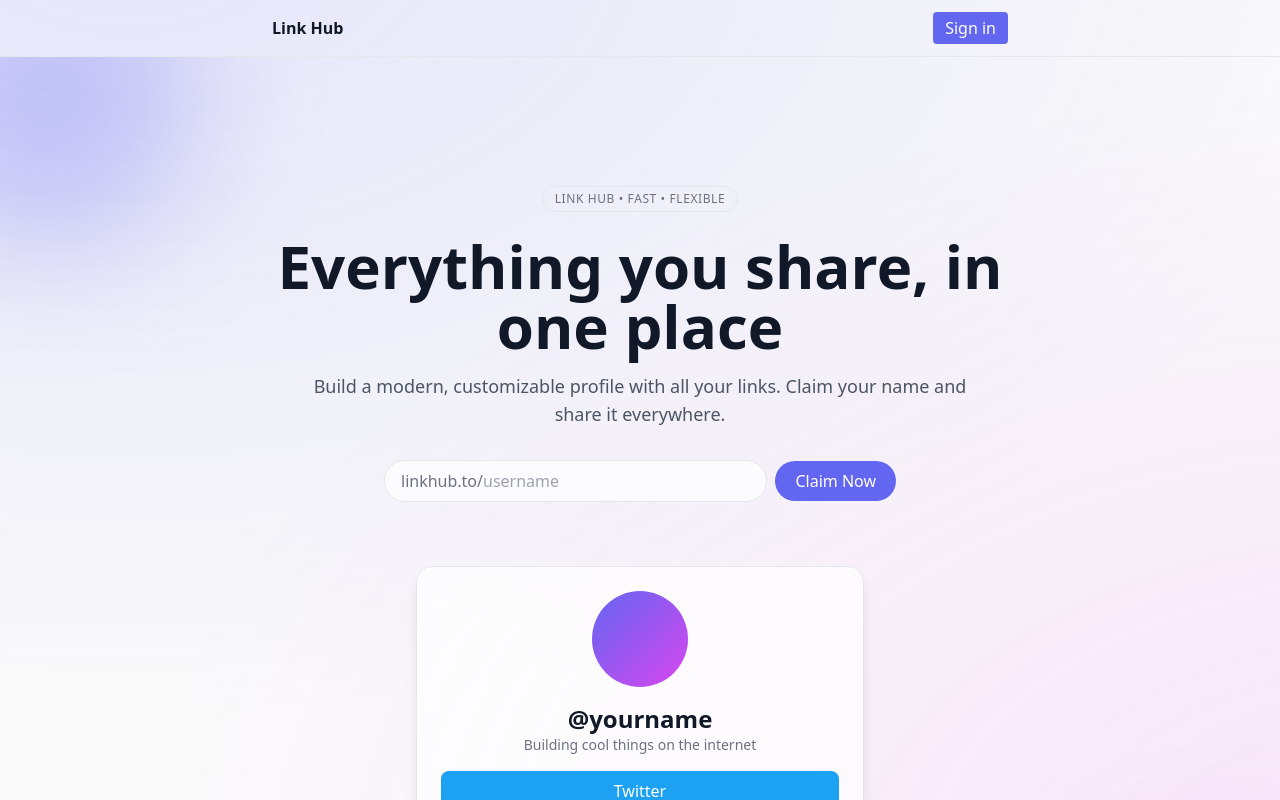
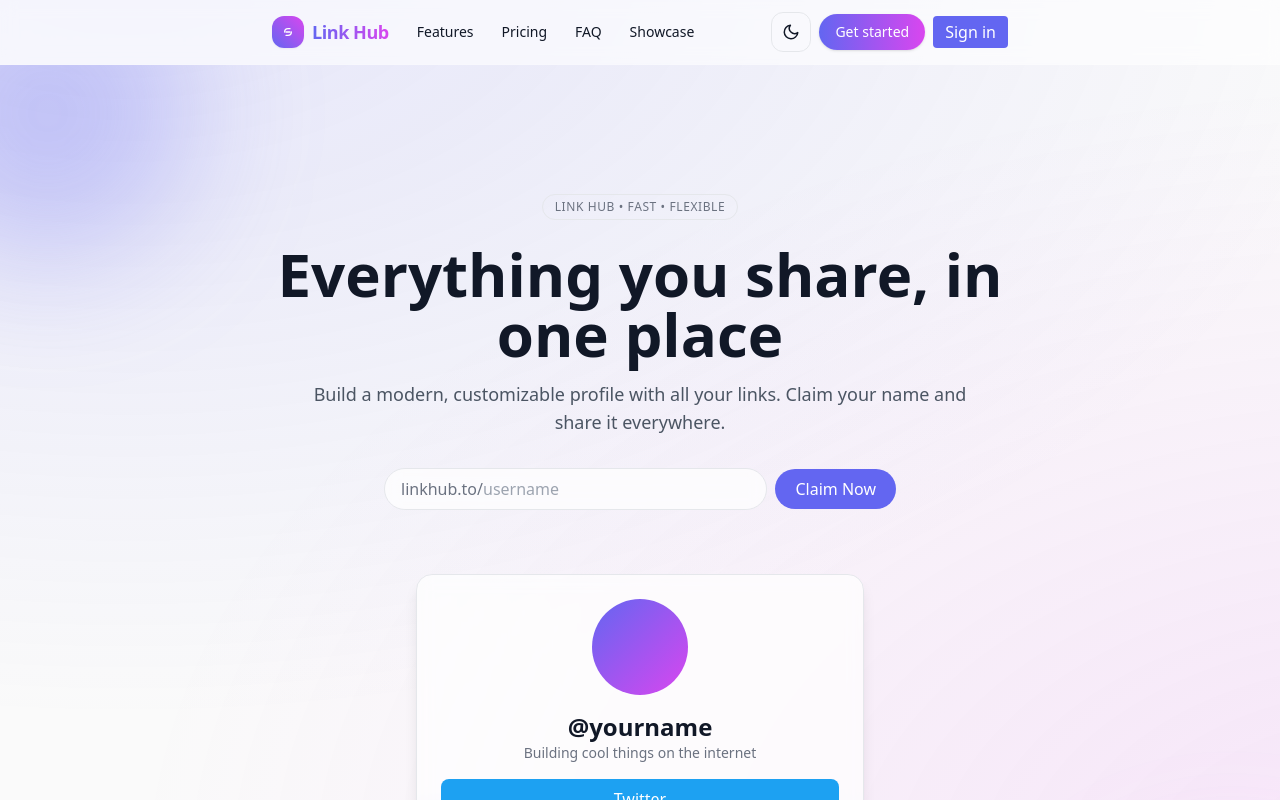
Before and after one commit to ayushedith/bruh, a Next.js app: page / in a window 1280 px wide. Shown: the top 800 px of the page. Built offline with nearby package versions, Linux system fonts and the light colour scheme; no server answers.

Commit message:
feat: enhance Navbar with theme toggle and improved layout

```diff
--- a/app/layout.tsx
+++ b/app/layout.tsx
@@ -11,7 +11,7 @@ export default function RootLayout({ children }: { children: ReactNode }) {
   return (
     <html lang="en" suppressHydrationWarning>
   <body className="min-h-screen app-bg">
-        {/* @ts-expect-error Server Component */}
+
         <Navbar />
         {children}
       </body>
--- a/components/Navbar.tsx
+++ b/components/Navbar.tsx
@@ -1,15 +1,74 @@
 import Link from 'next/link'
 import { auth } from '@/lib/auth'
 import { SignInOut } from './SignInOut'
+import ThemeToggle from '@/components/ThemeToggle'
 
 export default async function Navbar() {
   const session = await auth()
   return (
-    <nav className="border-b">
+    <nav className="sticky top-0 z-50 bg-white/60 dark:bg-neutral-900/40 backdrop-blur supports-[backdrop-filter]:bg-white/60 border-b border-white/10">
       <div className="container-max py-3 flex items-center justify-between">
-        <Link href="/" className="font-semibold">Link Hub</Link>
-        <div className="flex items-center gap-3">
-          <SignInOut isAuthed={!!session?.user} />
+        {/* Left: Brand */}
+        <div className="flex items-center gap-4">
+          <Link href="/" className="group inline-flex items-center gap-2">
+            <span className="relative inline-grid place-items-center h-8 w-8 rounded-xl bg-gradient-to-tr from-indigo-500 to-fuchsia-500 text-white shadow-sm">
+              <svg width="16" height="16" viewBox="0 0 24 24" fill="none" xmlns="http://www.w3.org/2000/svg">
+                <path d="M7 12a5 5 0 0 1 5-5h3" stroke="currentColor" strokeWidth="2" strokeLinecap="round"/>
+                <path d="M17 12a5 5 0 0 1-5 5H9" stroke="currentColor" strokeWidth="2" strokeLinecap="round"/>
+                <path d="M9 12h6" stroke="currentColor" strokeWidth="2" strokeLinecap="round"/>
+              </svg>
+            </span>
+            <span className="text-lg font-semibold tracking-tight bg-clip-text text-transparent bg-gradient-to-r from-indigo-500 to-fuchsia-500">Link Hub</span>
+          </Link>
+          {/* Desktop nav */}
+          <ul className="hidden md:flex items-center gap-1 text-sm">
+            <li><a className="px-3 py-2 rounded-full hover:bg-black/5 dark:hover:bg-white/5" href="#features">Features</a></li>
+            <li><a className="px-3 py-2 rounded-full hover:bg-black/5 dark:hover:bg-white/5" href="#pricing">Pricing</a></li>
+            <li><a className="px-3 py-2 rounded-full hover:bg-black/5 dark:hover:bg-white/5" href="#faq">FAQ</a></li>
+            <li><a className="px-3 py-2 rounded-full hover:bg-black/5 dark:hover:bg-white/5" href="#">Showcase</a></li>
+          </ul>
+        </div>
+
+        {/* Right: Actions */}
+        <div className="flex items-center gap-2">
+          <ThemeToggle />
+          {session?.user && (
+            <Link href="/dashboard" className="hidden sm:inline-flex items-center rounded-full border px-4 py-2 text-sm hover:bg-black/5 dark:hover:bg-white/5">Dashboard</Link>
+          )}
+          <Link
+            href={session?.user ? '/dashboard' : '/login'}
+            className="inline-flex items-center gap-2 rounded-full bg-gradient-to-r from-indigo-500 to-fuchsia-500 text-white px-4 py-2 text-sm shadow hover:opacity-95 transition"
+          >
+            {session?.user ? 'Create' : 'Get started'}
+          </Link>
+          <div className="hidden sm:block">
+            <SignInOut isAuthed={!!session?.user} />
+          </div>
+
+          {/* Mobile menu */}
+          <details className="md:hidden group relative">
+            <summary className="list-none inline-flex h-10 w-10 items-center justify-center rounded-xl hover:bg-black/5 dark:hover:bg-white/5 cursor-pointer">
+              <span className="sr-only">Open menu</span>
+              <div className="space-y-1.5">
+                <span className="block h-0.5 w-5 bg-current"></span>
+                <span className="block h-0.5 w-5 bg-current"></span>
+                <span className="block h-0.5 w-5 bg-current"></span>
+              </div>
+            </summary>
+            <div className="absolute right-0 mt-3 w-64 rounded-2xl border bg-white/80 dark:bg-neutral-900/80 backdrop-blur p-2 shadow-xl">
+              <Link className="block px-3 py-2 rounded-lg hover:bg-black/5 dark:hover:bg-white/5" href="#features">Features</Link>
+              <Link className="block px-3 py-2 rounded-lg hover:bg-black/5 dark:hover:bg-white/5" href="#pricing">Pricing</Link>
+              <Link className="block px-3 py-2 rounded-lg hover:bg-black/5 dark:hover:bg-white/5" href="#faq">FAQ</Link>
+              <Link className="block px-3 py-2 rounded-lg hover:bg-black/5 dark:hover:bg-white/5" href="#">Showcase</Link>
+              <div className="h-px my-2 bg-black/10 dark:bg-white/10" />
+              {session?.user && (
+                <Link className="block px-3 py-2 rounded-lg hover:bg-black/5 dark:hover:bg-white/5" href="/dashboard">Dashboard</Link>
+              )}
+              <div className="px-2 pt-2">
+                <SignInOut isAuthed={!!session?.user} />
+              </div>
+            </div>
+          </details>
         </div>
       </div>
     </nav>
--- /dev/null
+++ b/components/ThemeToggle.tsx
@@ -0,0 +1,43 @@
+"use client"
+
+import { useEffect, useState } from 'react'
+
+export default function ThemeToggle() {
+  const [dark, setDark] = useState(false)
+
+  useEffect(() => {
+    const stored = localStorage.getItem('theme')
+    const prefersDark = window.matchMedia('(prefers-color-scheme: dark)').matches
+    const isDark = stored ? stored === 'dark' : prefersDark
+    setDark(isDark)
+    document.documentElement.classList.toggle('dark', isDark)
+  }, [])
+
+  function toggle() {
+    const next = !dark
+    setDark(next)
+    document.documentElement.classList.toggle('dark', next)
+    localStorage.setItem('theme', next ? 'dark' : 'light')
+  }
+
+  return (
+    <button
+      onClick={toggle}
+      aria-label="Toggle theme"
+      className="inline-flex h-10 w-10 items-center justify-center rounded-xl border hover:bg-black/5 dark:hover:bg-white/5"
+    >
+      {dark ? (
+        // Sun icon
+        <svg width="18" height="18" viewBox="0 0 24 24" fill="none" xmlns="http://www.w3.org/2000/svg">
+          <path d="M12 4V2M12 22v-2M4 12H2M22 12h-2M5.64 5.64 4.22 4.22M19.78 19.78 18.36 18.36M18.36 5.64l1.42-1.42M4.22 19.78l1.42-1.42" stroke="currentColor" strokeWidth="2" strokeLinecap="round"/>
+          <circle cx="12" cy="12" r="4" stroke="currentColor" strokeWidth="2"/>
+        </svg>
+      ) : (
+        // Moon icon
+        <svg width="18" height="18" viewBox="0 0 24 24" fill="none" xmlns="http://www.w3.org/2000/svg">
+          <path d="M21 12.79A9 9 0 1 1 11.21 3 7 7 0 0 0 21 12.79Z" stroke="currentColor" strokeWidth="2" strokeLinecap="round" strokeLinejoin="round"/>
+        </svg>
+      )}
+    </button>
+  )
+}
--- a/package.json
+++ b/package.json
@@ -12,10 +12,10 @@
     "prisma:studio": "prisma studio"
   },
   "dependencies": {
-  "@next-auth/prisma-adapter": "^1.0.7",
+    "@next-auth/prisma-adapter": "^1.0.7",
     "@prisma/client": "^5.18.0",
     "next": "^14.2.5",
-  "next-auth": "^4.24.11",
+    "next-auth": "^4.24.11",
     "qrcode": "^1.5.4",
     "react": "^18.3.1",
     "react-dom": "^18.3.1",
```
